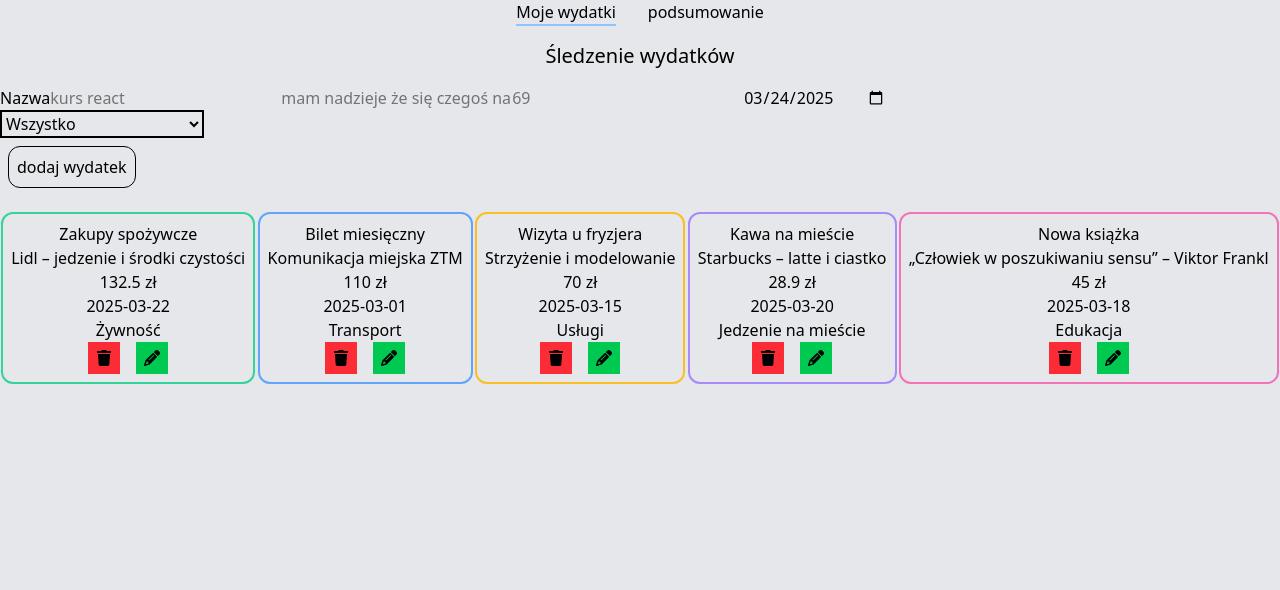
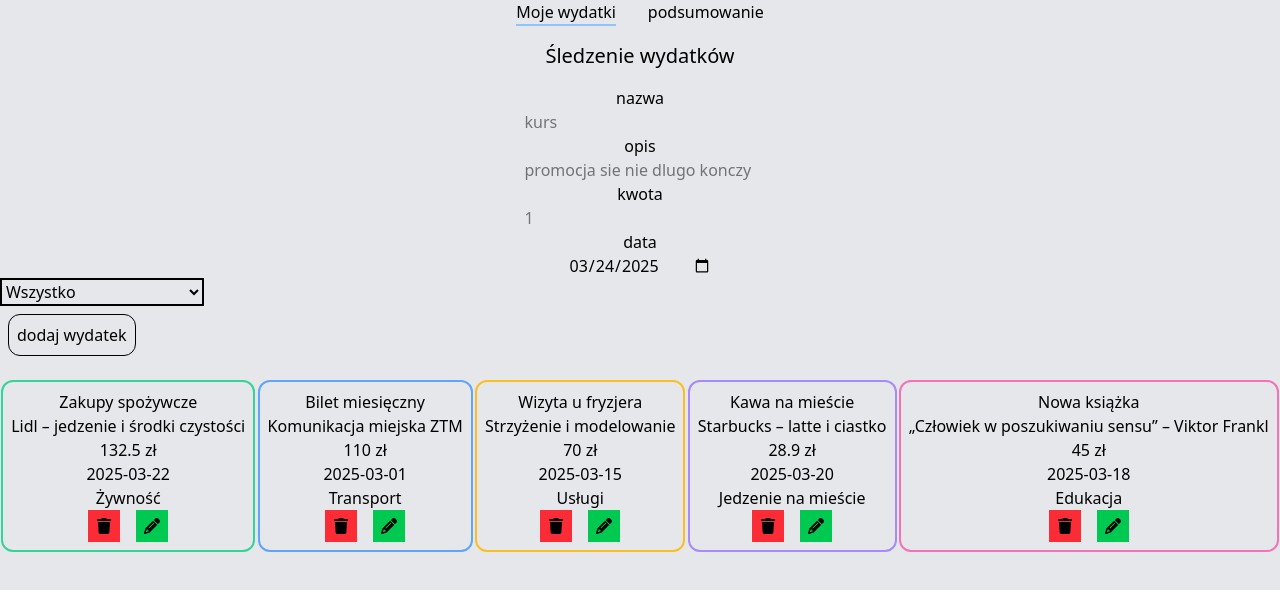
Before and after one commit to WiktorL123/expenses-tracker-2.0, a Next.js app: page / in a window 1280 px wide. Shown: the top 590 px of the page. Built offline with nearby package versions, Linux system fonts and the light colour scheme.

Commit message:
reuzywalne input

```diff
--- a/src/components/ExpenseForm.jsx
+++ b/src/components/ExpenseForm.jsx
@@ -6,6 +6,7 @@ import CategorySelector from "@/components/CategorySelector";
 import Button from "@/components/Button";
 
 import {useEffect} from "react";
+import Input from "@/components/Input";
 
 export default function ExpenseForm(){
 
@@ -83,53 +84,57 @@ export default function ExpenseForm(){
         <form
             onSubmit={formik.handleSubmit}
         >
-            <label htmlFor="name"> Nazwa</label>
-            <input
-                id='name'
-                name='name'
-                type='text'
-                placeholder='kurs react'
+            <Input
+                id={'name'}
+                name={'name'}
+                type={'text'}
+                placeholder={'kurs'}
                 onChange={formik.handleChange}
                 onBlur={formik.handleBlur}
                 value={formik.values.name}
-              />
-            {formik.errors.name && formik.touched.name && (<p className={'text-red-500'}> {formik.errors.name} </p>)}
+                error={formik.errors.name}
+                touched={formik.touched.name}
+                label={'nazwa'}
 
-            <label htmlFor='description'></label>
-            <input
-                id='description'
-                name='description'
-                type='text'
-                placeholder='mam nadzieje że się czegoś nauczę'
+            />
+
+            <Input
+                id={'description'}
+                name={'description'}
+                type={'text'}
+                placeholder={'promocja sie nie dlugo konczy'}
                 onChange={formik.handleChange}
                 onBlur={formik.handleBlur}
                 value={formik.values.description}
+                error={formik.errors.description}
+                touched={formik.touched.description}
+                label={'opis'}
             />
-            {formik.errors.description && formik.touched.description && (<p className={'text-red-500'}> {formik.errors.description} </p>)}
 
-            <label htmlFor="amount"></label>
-            <input
-                id='amount'
-                name='amount'
-                type='number'
-                placeholder='69'
+            <Input
+                id={'amount'}
+                name={'amount'}
+                type={'number'}
+                placeholder={'1'}
                 onChange={formik.handleChange}
                 onBlur={formik.handleBlur}
                 value={formik.values.amount}
+                error={formik.errors.amount}
+                touched={formik.touched.amount}
+                label={'kwota'}
             />
 
-            {formik.errors.amount && formik.touched.amount && (<p className={'text-red-500'}> {formik.errors.amount} </p>)}
-
-            <label htmlFor="date"></label>
-            <input
-                id='date'
-                name='date'
-                type='date'
+            <Input
+                id={'date'}
+                name={'date'}
+                type={'date'}
                 onChange={formik.handleChange}
                 onBlur={formik.handleBlur}
                 value={formik.values.date}
+                error={formik.errors.date}
+                touched={formik.touched.date}
+                label={'data'}
             />
-            {formik.errors.date && formik.touched.date && (<p className={'text-red-500'}> {formik.errors.date} </p>)}
 
 
             <CategorySelector
--- /dev/null
+++ b/src/components/Input.jsx
@@ -0,0 +1,30 @@
+export default function Input(
+    {   id,
+        name,
+        type,
+        placeholder,
+        onChange,
+        onBlur,
+        value,
+        error,
+        touched,
+        label
+
+}){
+   return (
+       <div className={'flex flex-col items-center justify-center'}>
+           {label && (<label htmlFor={id}>{label}</label>)}
+           <input
+               id={id}
+               name={name}
+               type={type}
+               placeholder={placeholder}
+               onChange={onChange}
+               onBlur={onBlur}
+               value={value}
+           />
+           {error && touched && (<p className={'text-red-500'}>{error}</p>)}
+       </div>
+
+   )
+}
```
